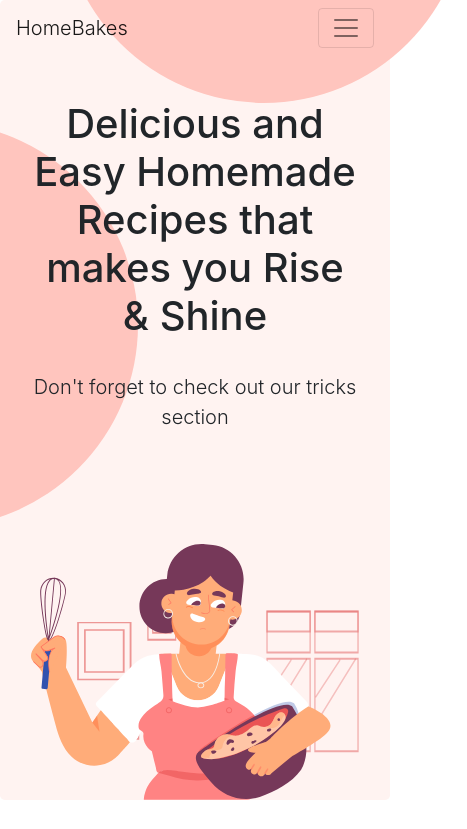
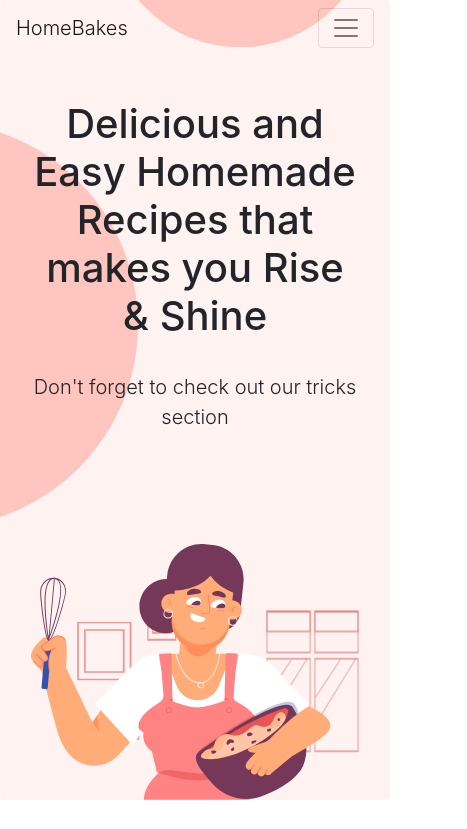
Before and after one commit to lemonnuggets/stc-homebakes, a plain HTML site: page index.html in a window 390 px wide. Shown: the top 829 px of the page, 467 px wide, since content can reach past the window. Drawn offline with nearby package versions, Linux system fonts and the light colour scheme.

Commit message:
Made top circle slightly more responsive but should probably fix it better

```diff
--- a/styles.css
+++ b/styles.css
@@ -15,8 +15,10 @@
 #circle2 {
     position: absolute;
     transform: rotate(90deg);
-    top: -20%;
+    top: -130px;
     left: 50%;
+    width: 10%;
+    min-width: 90px;
 }
 /* .show,
 .collapsing {
```
